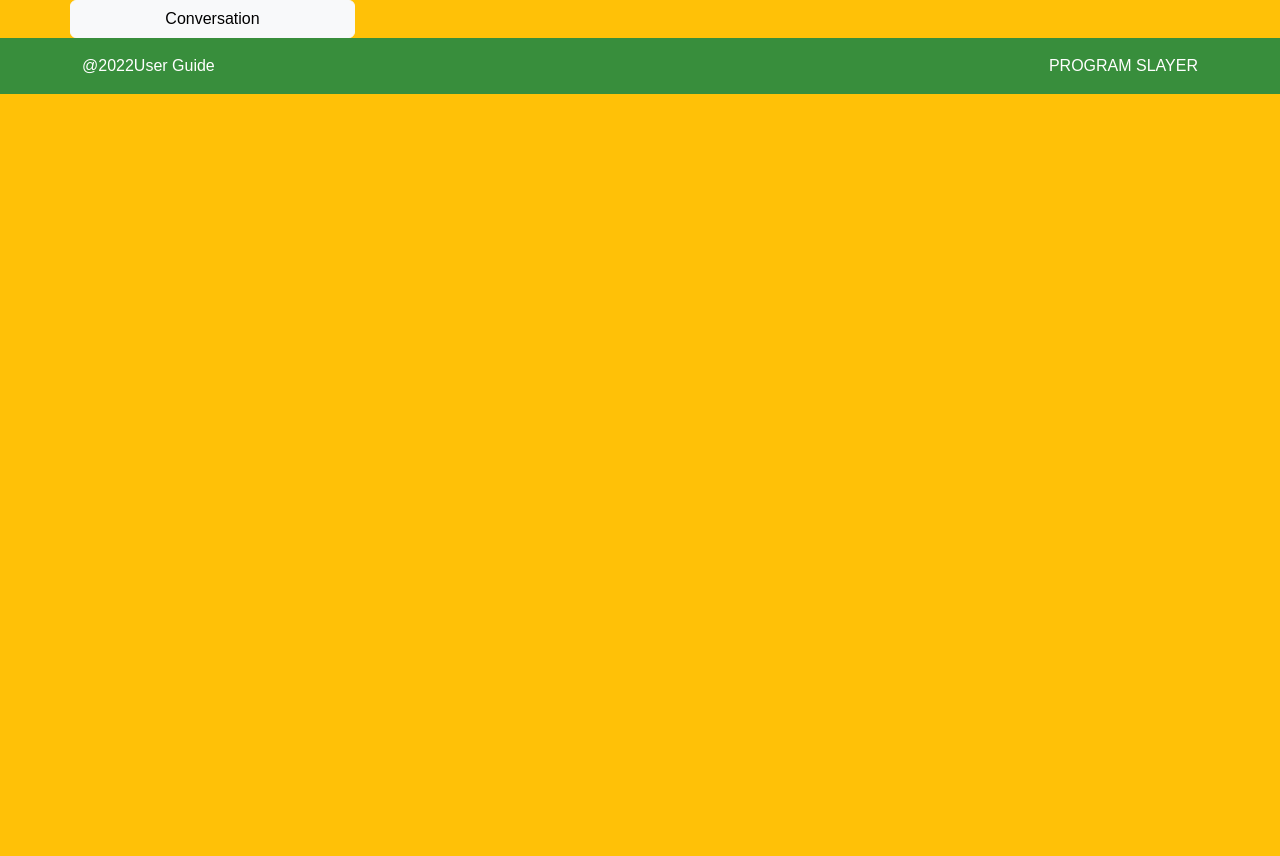
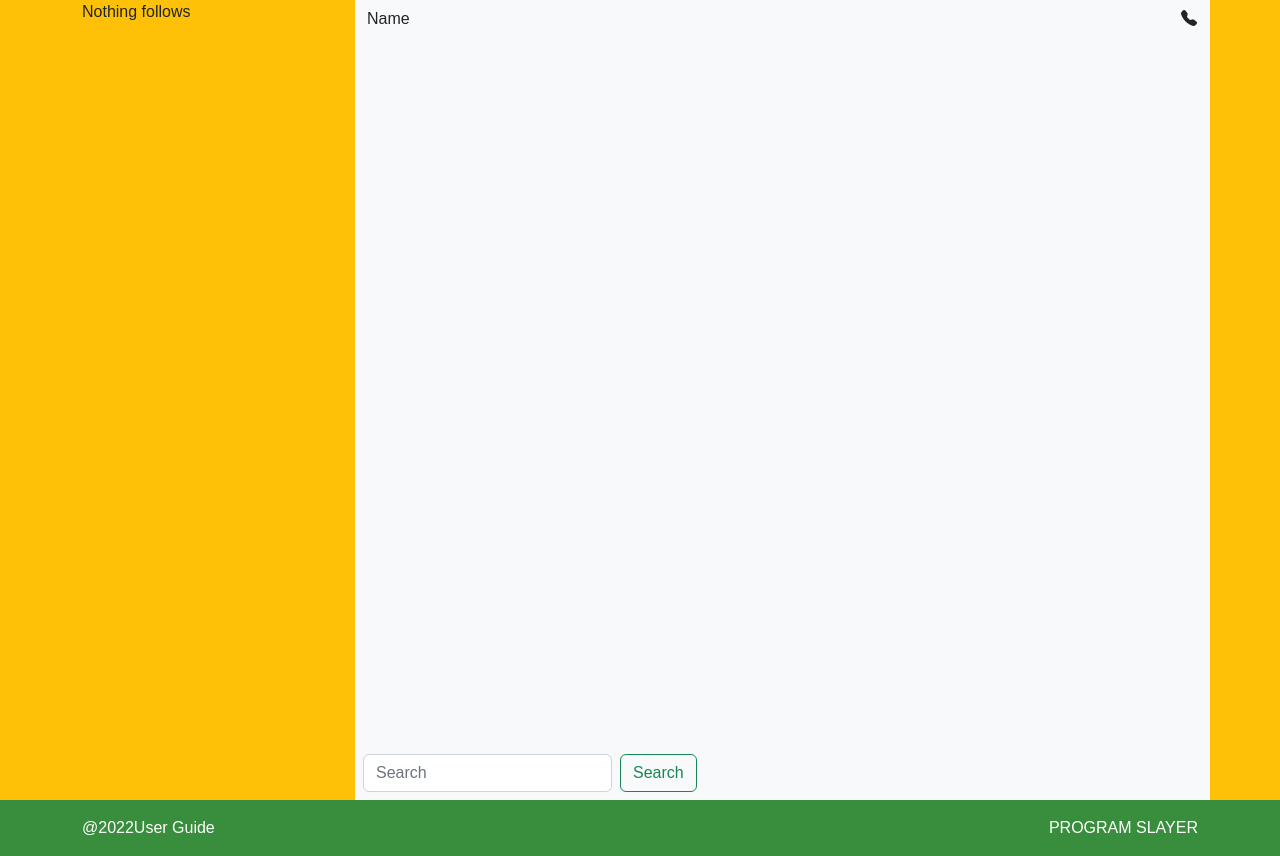
Before and after one commit to QuasarCodeGeek/AlagApp, a PHP site: page /consultation.php in a window 1280 px wide. Shown: the part 56-912 px from the top of the page. Before the commit the page ends 150 px from the top, so only its background shows below. Run offline with PHP 8.4, Linux system fonts and the light colour scheme; data that the repository does not hold is empty; some libraries are stand-ins or nearby versions.

Commit message:
Consultation UI

```diff
--- a/consultation.php
+++ b/consultation.php
@@ -44,12 +44,31 @@
       </nav>
 <main class="container container-fluid">
   <div class="row">
-    <div class="col-3">
+    <div class="col-3 overflow-auto overflow-y vh-100" >
+      <ul class="list-group list-group-flush">
+        <?php include("php/accountList.php"); ?>
+      </ul>
+    </div>
+    <div class="col-9 position-relative bg bg-light vh-100">
+      <?php
+        $chat;
+      ?>
       <div class="row">
-        <button type="button" class="btn btn-light">Conversation</button>
+            <label class="col m-auto">Name</label>
+            <button type="button" class="col btn">
+              <i class="bi bi-telephone-fill float-end"></i>
+            </button>
       </div>
-      <div class="row">
+      <div class="row position overflow-auto overflow-y">
 
+      </div>
+      <div class="row position-absolute bottom-0 start-0">
+        <div class="w-100 m-2">
+          <form class="d-flex" role="search">
+            <input class="form-control me-2" type="search" placeholder="Search" aria-label="Search">
+            <button class="btn btn-outline-success" type="submit">Search</button>
+          </form>
+        </div>
       </div>
     </div>
   </div>
```
